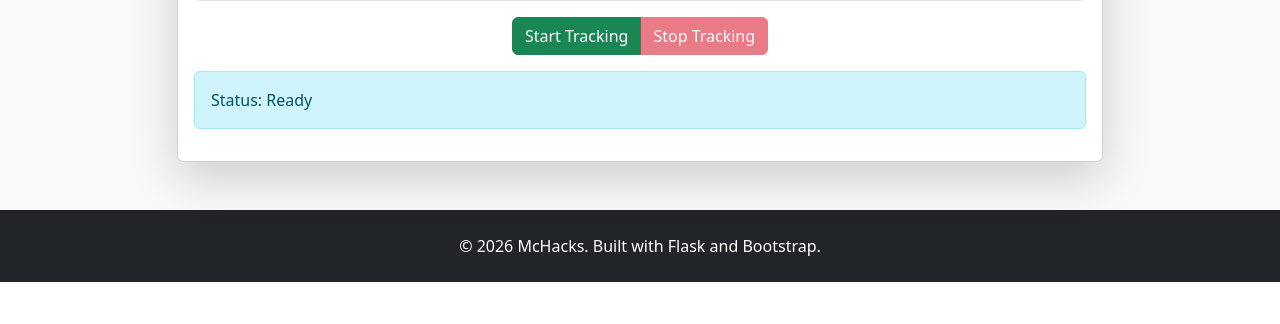
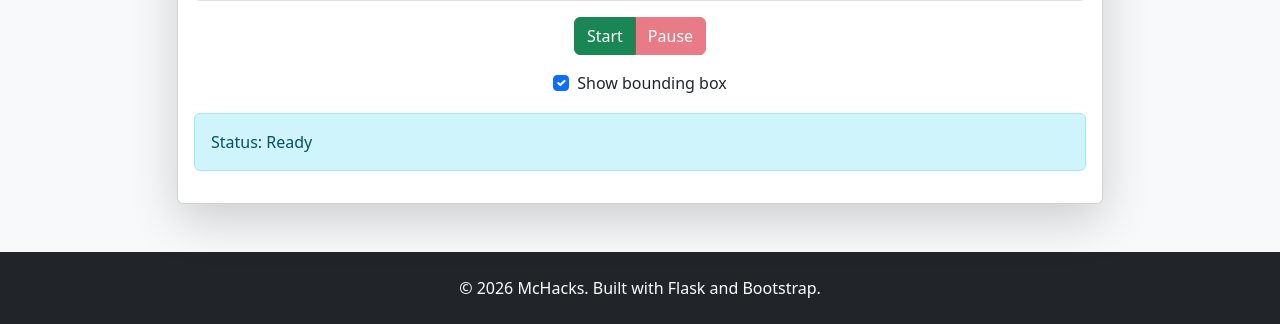
Before and after one commit to Ryan-C-Marshall/McHacks2026, a Flask app: page / in a window 1280 px wide. Shown: the part 835-1159 px from the top of the page. Before the commit the page ends 1117 px from the top, so only its background shows below. Run offline with Flask 3, Linux system fonts and the light colour scheme; parts of the project's set-up code (start-up, migrations or seed data) failed here and were passed over; some libraries are stand-ins or nearby versions.

Commit message:
added bounding box

```diff
--- a/app.py
+++ b/app.py
@@ -15,6 +15,8 @@ FPS_LIMIT = 30
 BOX_SIZE = 100
 tracker_num = 1
 tracker_type = tracker_types[tracker_num]
+
+show_bbox = True
 
 app = Flask(__name__)
 socketio = SocketIO(app, cors_allowed_origins="*")
@@ -98,6 +100,8 @@ def stream_video():
                     frame, (cx, cy), (0, 255, 0),
                     markerType=cv2.MARKER_CROSS, markerSize=14, thickness=2
                 )
+                if show_bbox:
+                    cv2.rectangle(frame, (int(x), int(y)), (int(x + bw), int(y + bh)), (0, 255, 0), 2)
             else:
                 cv2.putText(frame, "Tracking failure", (10, 30),
                             cv2.FONT_HERSHEY_SIMPLEX, 0.7, (0, 0, 255), 2)
@@ -161,6 +165,12 @@ def stop_tracking():
     global tracking_active
     tracking_active = False
 
+@socketio.on("toggle_bbox")
+def on_toggle_bbox(data):
+    global show_bbox
+    show_bbox = bool(data.get("show", True))
+    socketio.emit("status", f"Show bbox: {show_bbox}")
+
 
 if __name__ == "__main__":
     socketio.run(app, host="0.0.0.0", port=5001, debug=True)
--- a/templates/index.html
+++ b/templates/index.html
@@ -72,7 +72,7 @@
               <div class="d-flex justify-content-center mb-3">
                 <div class="btn-group" role="group">
                   <button type="button" class="btn btn-success" id="startBtn">
-                    Start Tracking
+                    Start
                   </button>
                   <button
                     type="button"
@@ -80,8 +80,22 @@
                     id="stopBtn"
                     disabled
                   >
-                    Stop Tracking
+                    Pause
                   </button>
+                </div>
+              </div>
+
+              <div class="d-flex justify-content-center mb-3">
+                <div class="form-check">
+                  <input
+                    class="form-check-input"
+                    type="checkbox"
+                    id="bboxToggle"
+                    checked
+                  />
+                  <label class="form-check-label" for="bboxToggle">
+                    Show bounding box
+                  </label>
                 </div>
               </div>
 
@@ -177,6 +191,12 @@
         socket.emit("select_point", { x: trackX, y: trackY });
         setStatus(`Point selected: (${trackX}, ${trackY})`);
       });
+
+      const bboxToggle = document.getElementById("bboxToggle");
+
+      bboxToggle.addEventListener("change", () => {
+        socket.emit("toggle_bbox", { show: bboxToggle.checked });
+      });
     </script>
   </body>
 </html>
```
